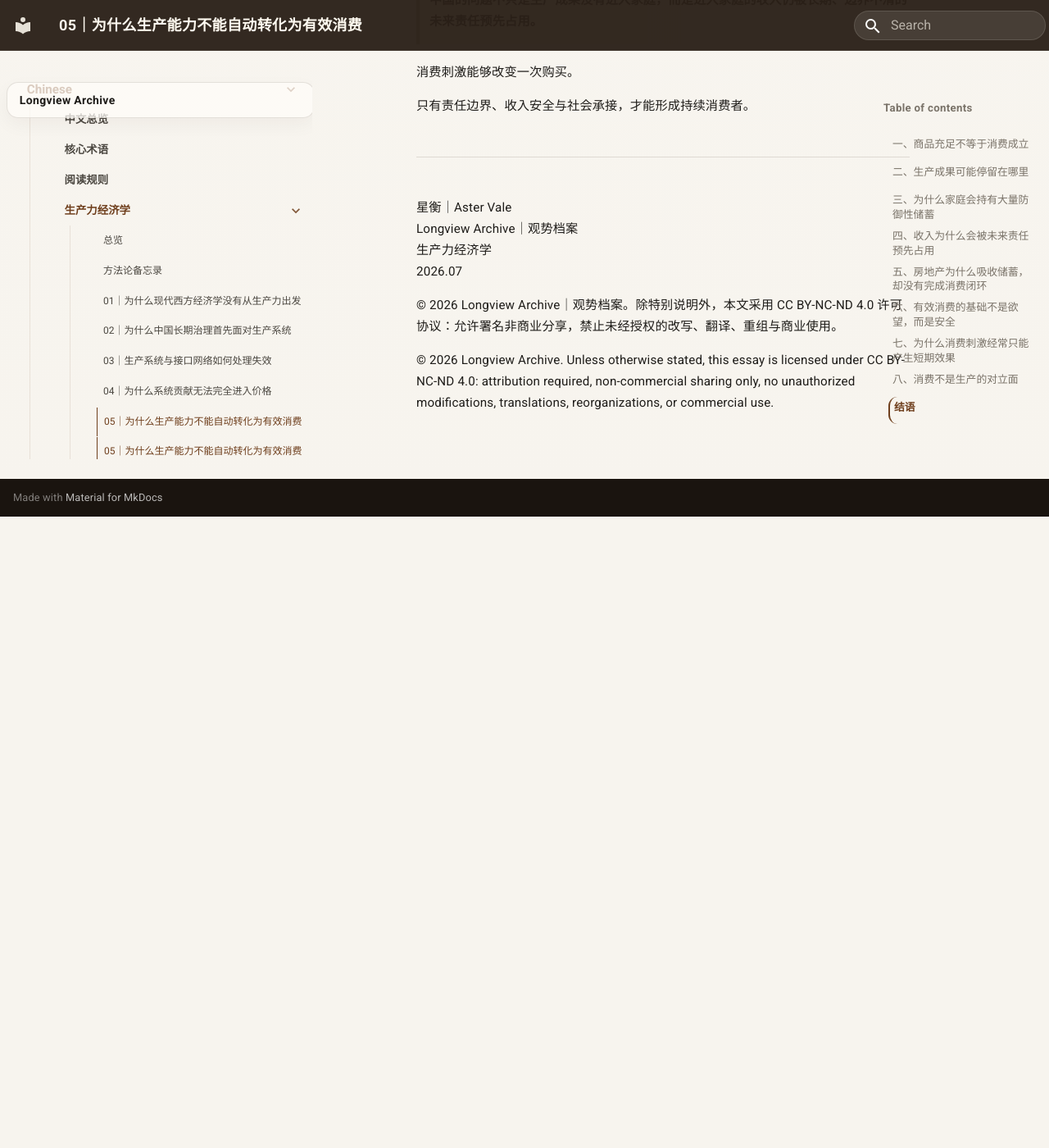
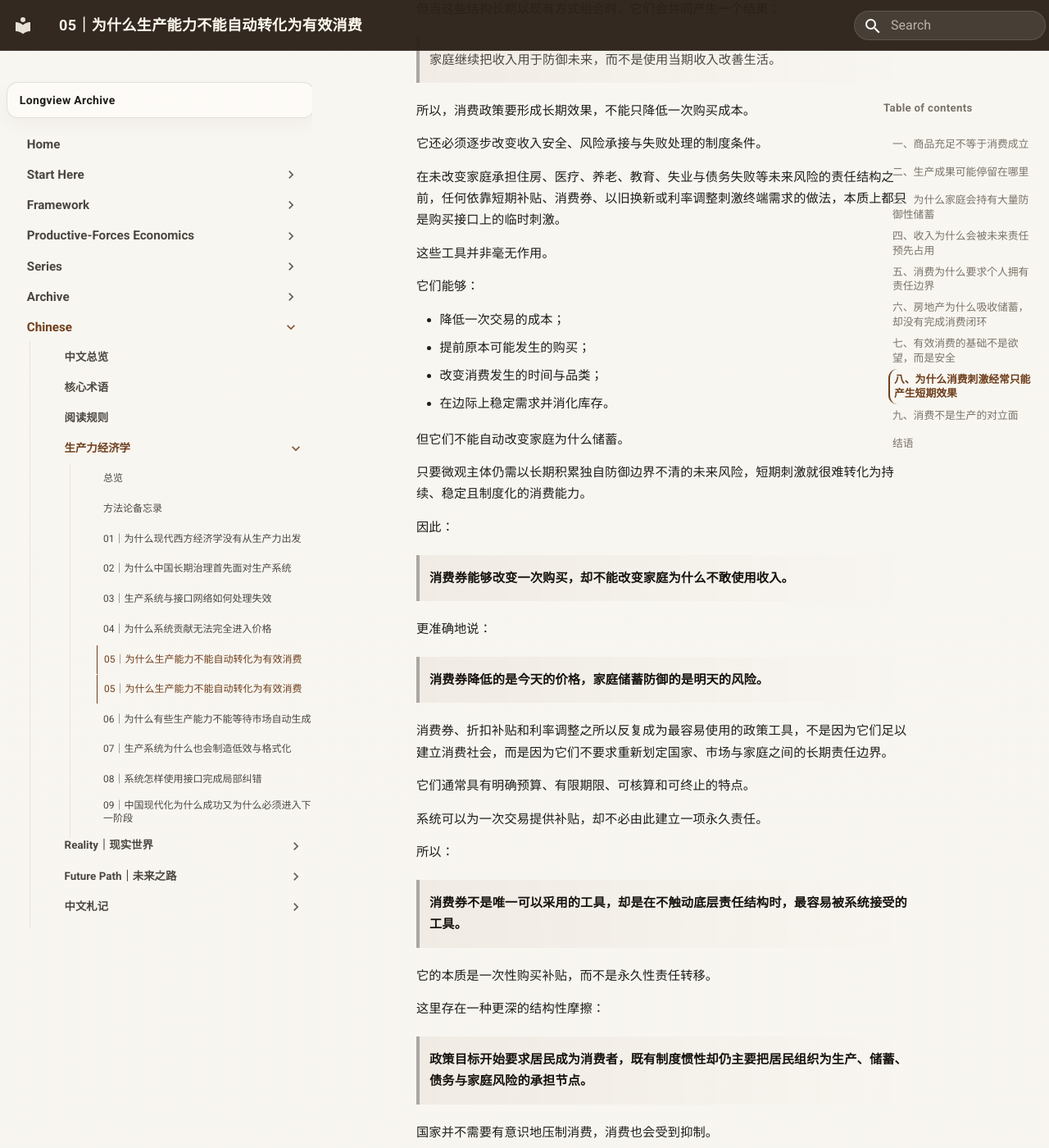
Before and after one commit to guanshi1688/longview-archive, an MkDocs documentation site: the page built from docs/essays/chinese/productive-forces-economics/05-c-consumption.md, in a window 1280 px wide and 1400 px high, scrolled down 5981 px. Shown: the whole window at 82% size. Built offline with MkDocs 1.6.1 and Material for MkDocs 9.7.7, drawn with Linux system fonts in a browser that asks for light colours; before the commit the page ends 6611 px from its top, so only the background shows below that; some of the changed text lies outside the part shown.

Commit message:
Update 05-c-consumption.md

```diff
--- a/docs/essays/chinese/productive-forces-economics/05-c-consumption.md
+++ b/docs/essays/chinese/productive-forces-economics/05-c-consumption.md
@@ -19,7 +19,7 @@
 
 因此：
 
-> **生产能力创造商品，承接能力创造消费者。**
+> **生产能力创造商品，责任边界与社会承接创造消费者。**
 
 商品已经存在，并不意味着人口能够稳定购买。
 
@@ -96,7 +96,47 @@
 
 ---
 
-## 五、房地产为什么吸收储蓄，却没有完成消费闭环
+## 五、消费为什么要求个人拥有责任边界
+
+消费不仅要求收入进入家庭，还要求家庭能够决定其中哪一部分属于当期生活，哪一部分属于未来责任。
+
+在追赶型生产体系中，个人往往首先被组织为：
+
+- 劳动者；
+- 储蓄者；
+- 债务承担者；
+- 家庭再生产承担者；
+- 父母与子女风险的最终兜底者；
+- 宏观生产目标中的微观节点。
+
+这套结构能够集中资源、扩大生产并维持责任连续。
+
+但消费社会要求制度同时承认：
+
+> 个人不只是生产与责任的承担者，也是生活、选择与最终福利的主体。
+
+这并不要求个人脱离社会，也不要求责任消失。
+
+它要求的是：
+
+- 责任范围可以被识别；
+- 一段失败关系可以终止；
+- 个人保留重新开始的资格；
+- 一部分收入与未来不再被预先占满。
+
+因此：
+
+> **消费社会并不要求个人成为无责任的原子，而要求个人不再以自己的全部未来，为所有社会风险提供无限抵押。**
+
+当系统要求主体持续嵌入责任链，却没有充分承担主体留在系统中的住房、医疗、养老、教育、失业与失败重组成本时，收入就会首先成为责任准备金，而不是消费能力。
+
+这也是“承接”一词更深的含义：
+
+> **承接不是简单向家庭提供福利，而是系统在要求主体持续留在责任链之后，必须承担的反向责任。**
+
+---
+
+## 六、房地产为什么吸收储蓄，却没有完成消费闭环
 
 房地产曾经同时承担：
 
@@ -170,9 +210,56 @@
 
 它还必须逐步改变收入安全、风险承接与失败处理的制度条件。
 
+在未改变家庭承担住房、医疗、养老、教育、失业与债务失败等未来风险的责任结构之前，任何依靠短期补贴、消费券、以旧换新或利率调整刺激终端需求的做法，本质上都只是购买接口上的临时刺激。
+
+这些工具并非毫无作用。
+
+它们能够：
+
+- 降低一次交易的成本；
+- 提前原本可能发生的购买；
+- 改变消费发生的时间与品类；
+- 在边际上稳定需求并消化库存。
+
+但它们不能自动改变家庭为什么储蓄。
+
+只要微观主体仍需以长期积累独自防御边界不清的未来风险，短期刺激就很难转化为持续、稳定且制度化的消费能力。
+
+因此：
+
+> **消费券能够改变一次购买，却不能改变家庭为什么不敢使用收入。**
+
+更准确地说：
+
+> **消费券降低的是今天的价格，家庭储蓄防御的是明天的风险。**
+
+消费券、折扣补贴和利率调整之所以反复成为最容易使用的政策工具，不是因为它们足以建立消费社会，而是因为它们不要求重新划定国家、市场与家庭之间的长期责任边界。
+
+它们通常具有明确预算、有限期限、可核算和可终止的特点。
+
+系统可以为一次交易提供补贴，却不必由此建立一项永久责任。
+
+所以：
+
+> **消费券不是唯一可以采用的工具，却是在不触动底层责任结构时，最容易被系统接受的工具。**
+
+它的本质是一次性购买补贴，而不是永久性责任转移。
+
+这里存在一种更深的结构性摩擦：
+
+> **政策目标开始要求居民成为消费者，既有制度惯性却仍主要把居民组织为生产、储蓄、债务与家庭风险的承担节点。**
+
+国家并不需要有意识地压制消费，消费也会受到抑制。
+
+只要资源分配、财政回流、住房金融与社会责任仍主要围绕扩大生产和维持责任连续展开，系统在执行原有逻辑时，就会客观削弱它试图创造的消费主体。
+
+所以：
+
+> **国家可以在接口上推动消费，却可能在责任结构中继续生产防御性储蓄。**
+
 ---
 
-## 八、消费不是生产的对立面
+## 九、消费不是生产的对立面
 
 消费经常被理解为生产之后的享受。
 
@@ -212,6 +299,14 @@
 
 只有责任边界、收入安全与社会承接，才能形成持续消费者。
 
+> **在不改变责任结构的前提下，系统能够做的往往只是补贴消费，而不是生产消费者。**
+
+更直接地说：
+
+> **生产体系要求个人持续承担责任；消费体系则要求个人保留一部分不被责任预先占用的生活与未来。**
+
+中国真正需要完成的，不只是把更多收入转移给家庭，而是改变个人在系统中的制度位置：从主要作为生产、储蓄和风险承担节点，转向同时成为生产成果最终服务的生活主体。
+
 ---
 
 星衡｜Aster Vale
```
Also changed, not shown: other parts of docs/essays/chinese/productive-forces-economics/05-c-consumption.md (+2 -2 lines).
